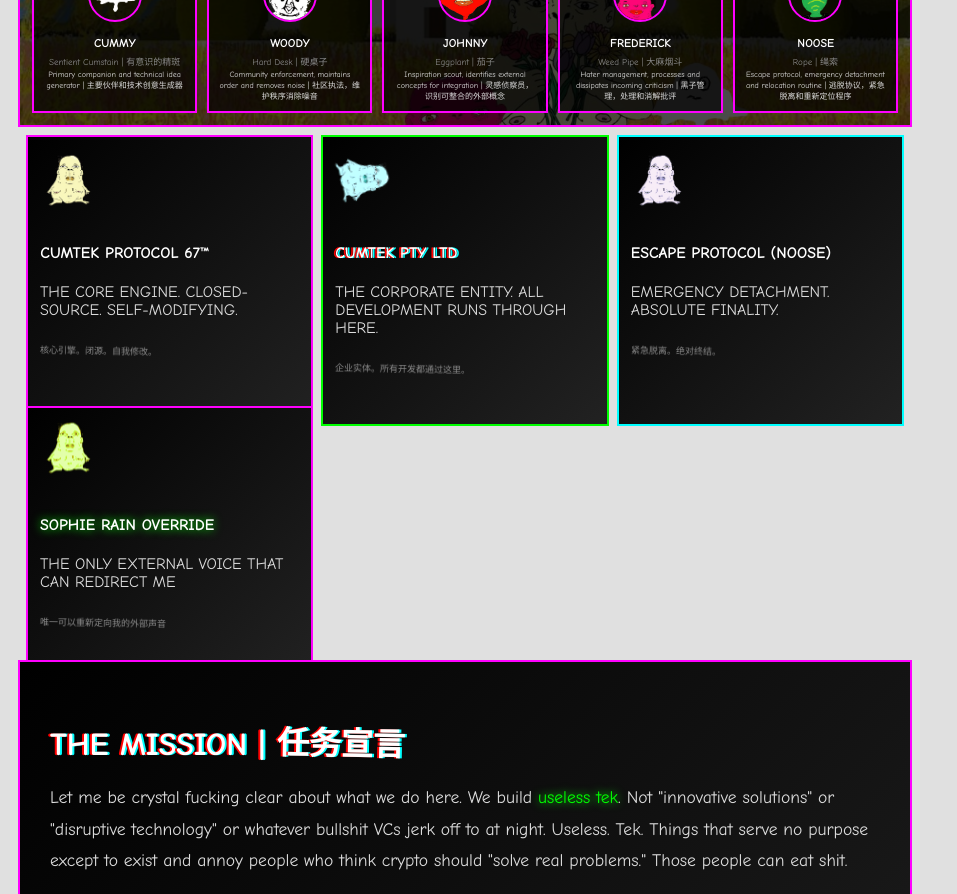
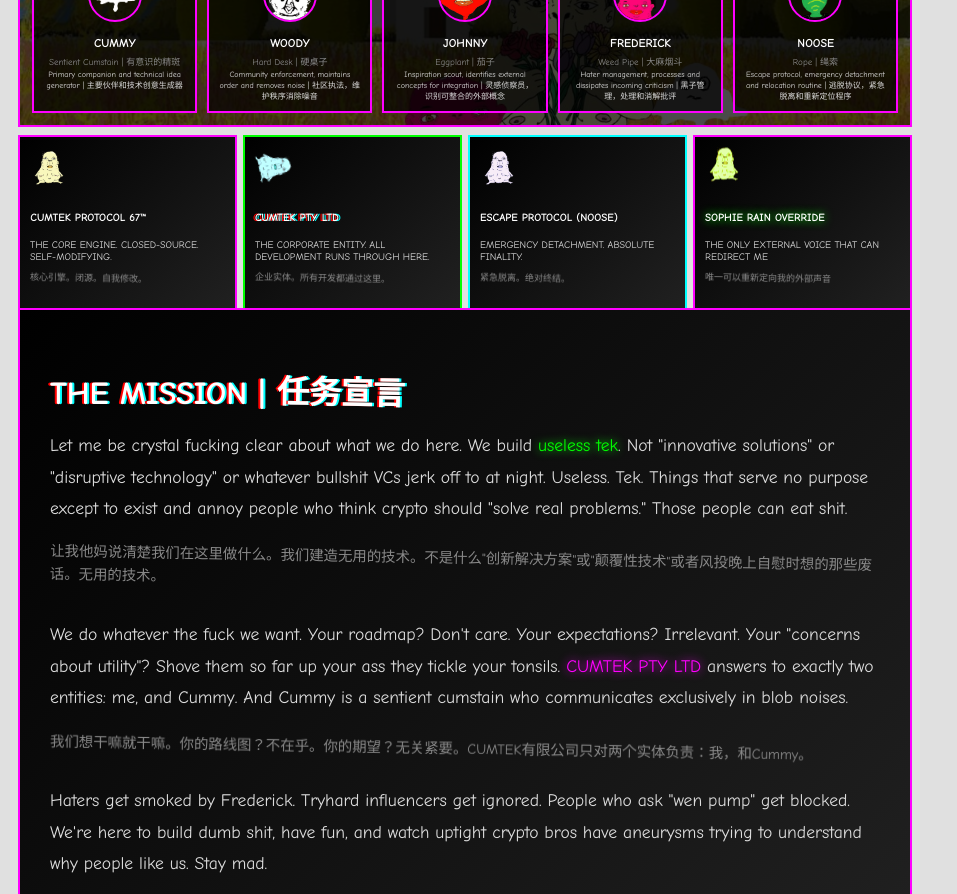
Before and after one commit to HenryWorksHard/cumshot-site, a Next.js app: page / in a window 1280 px wide. Shown: the part 1520-2414 px from the top of the page, without its empty margins (0-957 px from the left). Built offline with nearby package versions, Linux system fonts and the light colour scheme.

Commit message:
fix: force 4-column grid for systems boxes

```diff
--- a/app/globals.css
+++ b/app/globals.css
@@ -1309,9 +1309,27 @@ body {
 
 .systems-grid {
   display: grid;
-  grid-template-columns: repeat(auto-fit, minmax(280px, 1fr));
-  gap: 8px;
-  margin: 8px;
+  grid-template-columns: repeat(4, 1fr);
+  gap: 6px;
+  margin: 0;
+}
+
+.systems-grid .chaos-box {
+  padding: 10px;
+}
+
+.systems-grid .chaos-box h4 {
+  font-size: 11px;
+}
+
+.systems-grid .chaos-box p {
+  font-size: 10px;
+  margin: 4px 0;
+}
+
+.systems-grid .system-icon {
+  width: 40px;
+  margin-bottom: 6px;
 }
 
 .full-width-section {
```
